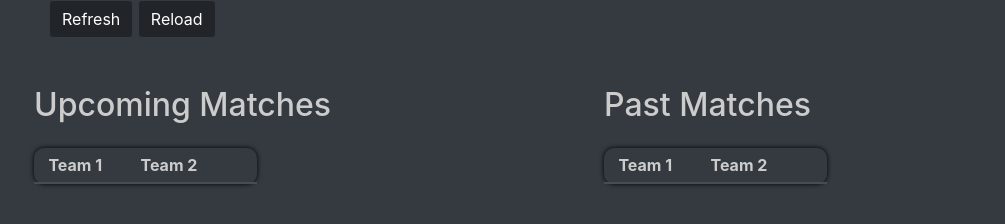
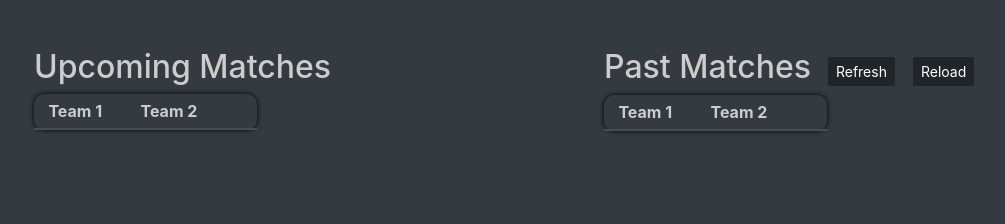
Before and after one commit to aLottaHeart/liquidPy, a website: page public/index.html in a window 1280 px wide. Shown: the whole page, without its empty margins (51-1056 px from the left). Drawn offline with nearby package versions, Linux system fonts and the light colour scheme; no server answers.

Commit message:
Fix button placement

```diff
--- a/public/index.html
+++ b/public/index.html
@@ -6,14 +6,14 @@
     <link href="styles.css" rel="stylesheet">
 </head>
 <body>
-    <div class="container">
+    <div class="container my-5">
         <div class="col-12">
-            <button class="btn btn-dark mb-4" onclick="refreshData()">Refresh</button>
-            <button class="btn btn-dark mb-4" onclick="reloadData()">Reload</button>
         </div>
         <div class="row">
             <div class="col-6">
-                <h2 class="my-4">Upcoming Matches</h1>
+                <div class="d-flex">
+                    <h2>Upcoming Matches</h1>
+                </div>
                 <table style="width: auto;" class="table table-sm table-dark table-striped text-center">
                     <thead>
                         <tr>
@@ -34,7 +34,11 @@
                 </table>
             </div>
             <div class="col-6">
-                <h2 class="my-4">Past Matches</h1>
+                <div class="d-flex">
+                    <h2>Past Matches</h1>
+                    <button class="btn btn-sm btn-dark mx-3 my-2" onclick="refreshData()">Refresh</button>
+                    <button class="btn btn-sm btn-dark my-2" onclick="reloadData()">Reload</button>
+                </div>
                 <table style="width: auto;" class="table table-sm table-dark table-striped text-center">
                     <thead>
                         <tr>
--- a/public/script.js
+++ b/public/script.js
@@ -54,8 +54,10 @@ function getVS(teamName) {
 function refreshData() {
     fetch('http://localhost:3000/api/refresh')
         .catch(error => console.error(error));
+    console.log("Data refreshed");
 }
 
 function reloadData() {
     loadData();
+    console.log("Data reloaded");
 }
```
